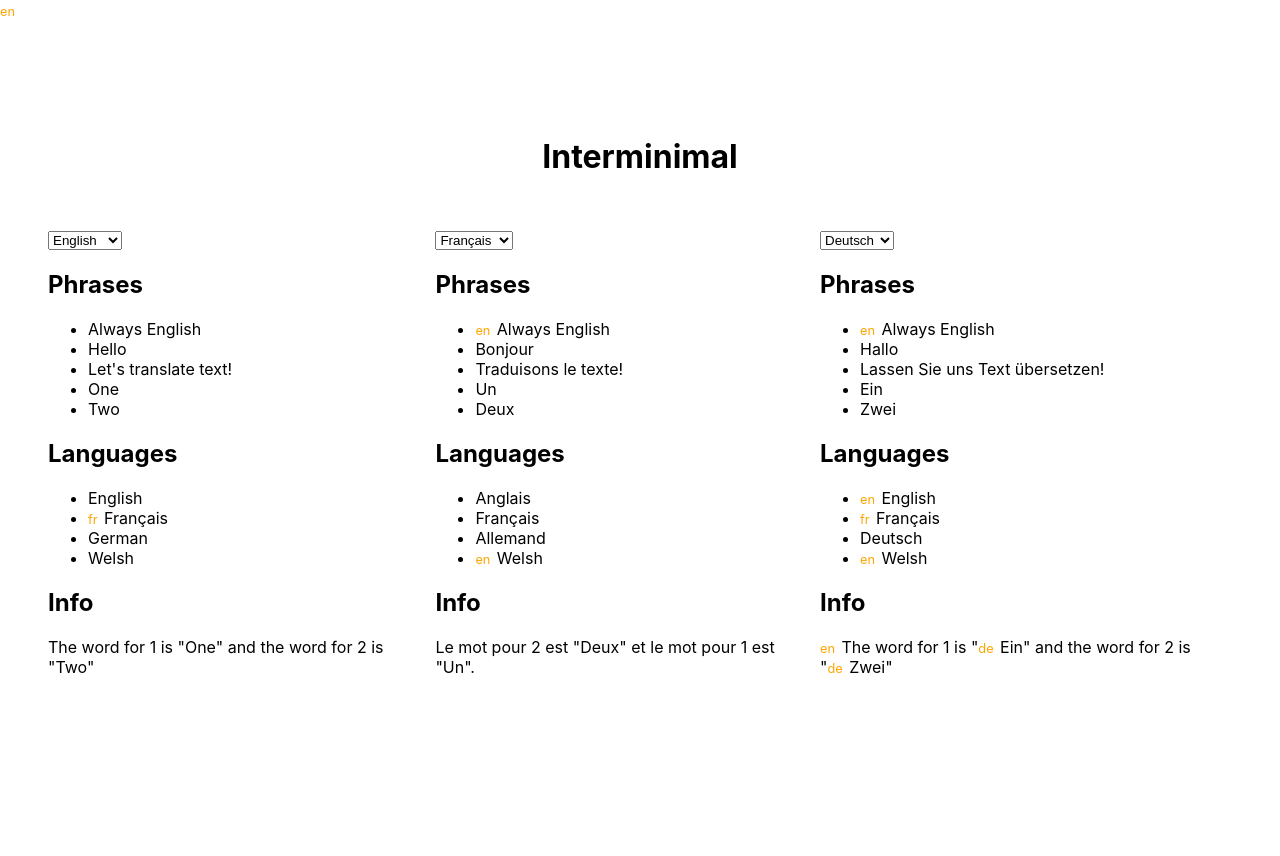
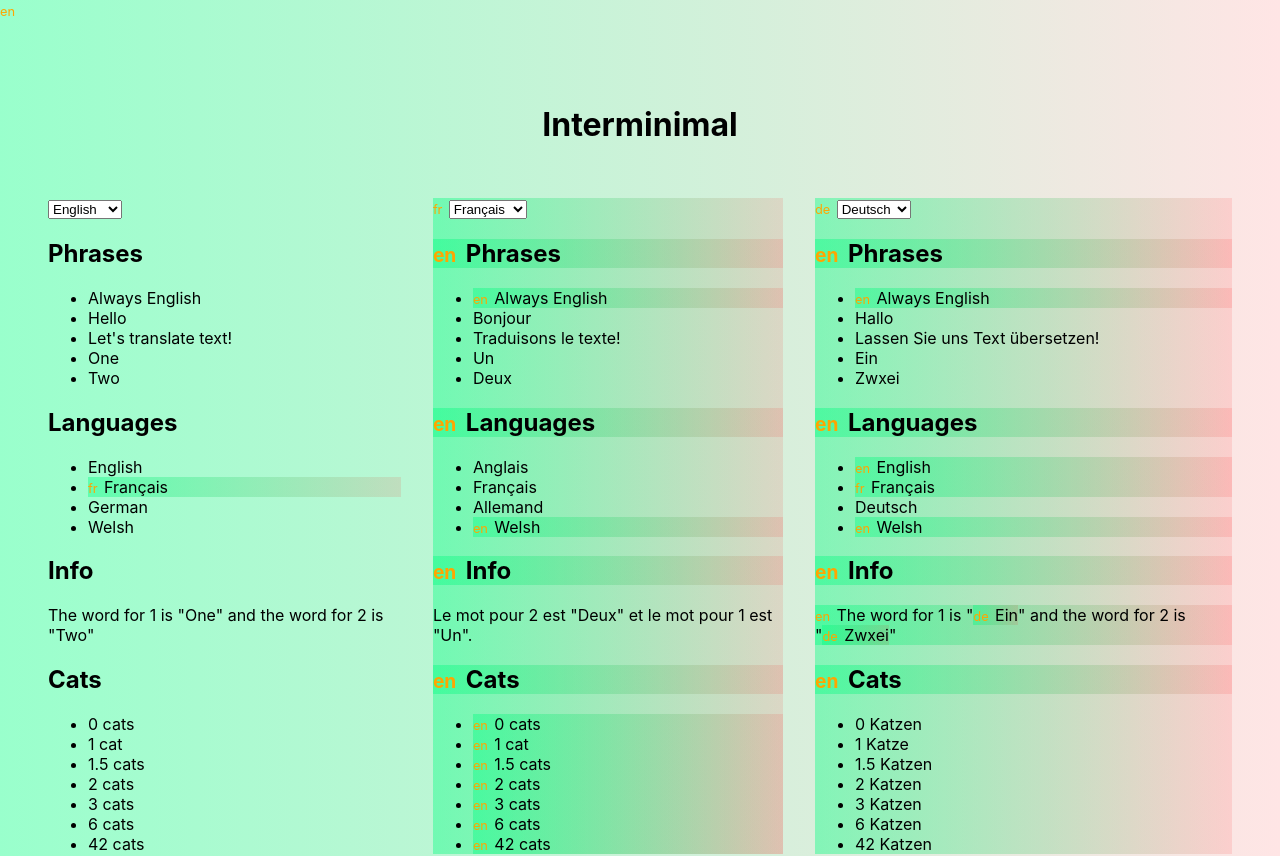
Before and after one commit to BBCNI/Interminimal, a Next.js app: page / in a window 1280 px wide. Shown: the top 856 px of the page. Before the commit the page ends 820 px from the top, so only its background shows below. Built offline with nearby package versions, Linux system fonts and the light colour scheme.

Commit message:
Correct lang tags.

```diff
--- a/lib/interminimal.tsx
+++ b/lib/interminimal.tsx
@@ -8,11 +8,16 @@ import {
   Children,
   useContext,
   Fragment,
-  cloneElement
+  cloneElement,
+  isValidElement
 } from "react";
 
+export interface TPluralType {
+  readonly [key: string]: string;
+}
+
 export interface TDictType {
-  readonly [key: string]: string;
+  readonly [key: string]: string | TPluralType;
 }
 
 export interface TTranslationType {
@@ -95,9 +100,19 @@ export class TString {
     return new this({ [lang]: str }, lang);
   }
 
-  toString() {
-    if (!this.lang) throw new Error(`Can't render with undefined lang`);
-    return this.dict[this.lang];
+  toString(count?: number): string {
+    if (!this.lang) throw new Error(`Can't translate with undefined lang`);
+    const ttx = this.dict[this.lang];
+
+    // Plurals?
+    if (typeof ttx === "object") {
+      const plur = new Intl.PluralRules(this.lang).select(count ?? 1);
+      if (!(plur in ttx))
+        throw new Error(`Can't map plural ${plur} for ${count}`);
+      return ttx[plur];
+    }
+
+    return ttx as string;
   }
 
   toLang(langs: string | string[]): TString {
@@ -109,7 +124,7 @@ export class TString {
     }
     if (this.lang) return this;
     const fallback = Object.keys(this.dict)[0];
-    if (!fallback) throw new Error(`No translations available in any language`);
+    if (!fallback) throw new Error(`No translations available`);
     return new TString(this.dict, fallback);
   }
 }
@@ -136,7 +151,7 @@ export const Translate: ComponentType<{
 }> = ({ children, as = "div", ...props }) => {
   const ctx = useTranslation();
   return (
-    <TText as={as} lang={ctx.lang || ctx.defaultLang}>
+    <TText as={as} lang={props.lang || ctx.defaultLang}>
       <TContext.Provider value={ctx.derive(props)}>
         {children}
       </TContext.Provider>
@@ -158,6 +173,7 @@ export const TText: ComponentType<{
   [key: string]: any;
 }> = ({ children, lang, as, ...props }) => {
   const ctx = useTranslation();
+  console.log(ctx);
   const curLang = ctx.ambient || ctx.lang;
 
   if (lang !== curLang)
@@ -174,6 +190,8 @@ export const TText: ComponentType<{
     </As>
   );
 };
+
+const clone = (elt: any) => (isValidElement(elt) ? cloneElement(elt) : elt);
 
 export const TFormat: ComponentType<{
   format: string;
@@ -212,7 +230,7 @@ export const TFormat: ComponentType<{
         throw new Error(`Already using arg %${idx}`);
 
       avail.delete(idx);
-      out.push(cloneElement(params[idx - 1]));
+      out.push(clone(params[idx - 1]));
     }
   }
 
@@ -225,6 +243,7 @@ interface TProps {
   children?: ReactNode;
   tag?: string;
   text?: TextPropType;
+  count?: number;
   as?: AsType;
   [key: string]: any;
 }
@@ -233,6 +252,7 @@ export const T: ComponentType<TProps> = ({
   children,
   tag,
   text,
+  count,
   as = "span",
   ...props
 }) => {
@@ -243,13 +263,13 @@ export const T: ComponentType<TProps> = ({
   if (children)
     return (
       <TText as={as} lang={lang} {...props}>
-        <TFormat format={ts.toString()}>{children}</TFormat>
+        <TFormat format={ts.toString(count)}>{children}</TFormat>
       </TText>
     );
 
   return (
     <TText as={as} lang={lang} {...props}>
-      {ts.toString()}
+      {ts.toString(count)}
     </TText>
   );
 };
--- a/pages/index.tsx
+++ b/pages/index.tsx
@@ -3,6 +3,7 @@ import Head from "next/head";
 import { ChangeEvent, ComponentType, useState } from "react";
 import { T, TDictType, Translate } from "../lib/interminimal";
 import styles from "../styles/Home.module.css";
+import range from "lodash/range";
 
 interface PageProps {
   greeting: TDictType;
@@ -22,6 +23,7 @@ export async function getServerSideProps() {
         cy: "Gadewch i ni gyfieithu testun!"
       },
       info: {
+        // Demo substitution
         en: 'The word for 1 is "%1" and the word for 2 is "%2"',
         fr: 'Le mot pour 2 est "%2" et le mot pour 1 est "%1".'
       }
@@ -31,12 +33,27 @@ export async function getServerSideProps() {
 
 // Translation dictionary
 const translation = {
+  // Numbers
   one: { en: "One", fr: "Un", de: "Ein", cy: "Un" },
-  two: { en: "Two", fr: "Deux", de: "Zwei", cy: "Dwy" },
+  two: { en: "Two", fr: "Deux", de: "Zwxei", cy: "Dwy" },
+  // Langugae names
   en: { en: "English", fr: "Anglais" },
   fr: { fr: "Français" },
   de: { en: "German", fr: "Allemand", de: "Deutsch" },
-  cy: { en: "Welsh", cy: "Cymraeg" }
+  cy: { en: "Welsh", cy: "Cymraeg" },
+  // Plurals
+  cat: {
+    en: { one: "%1 cat", other: "%1 cats" },
+    de: { one: "%1 Katze", other: "%1 Katzen" },
+    cy: {
+      zero: "%1 cathod",
+      one: "%1 gath",
+      two: "%1 gath",
+      few: "%1 cath",
+      many: "%1 chath",
+      other: "%1 cath"
+    }
+  }
 };
 
 const Block: ComponentType<PageProps & { lang: string }> = ({
@@ -53,16 +70,17 @@ const Block: ComponentType<PageProps & { lang: string }> = ({
   };
 
   const langs = ["en", "fr", "de", "cy"];
+  const counts = [0, 1, 1.5, 2, 3, 6, 42];
 
   return (
     <div>
       <Translate lang={curLang}>
         <select value={curLang} onChange={onChange}>
           {langs.map(lang => (
-            <T key={lang} as="option" value={lang} tag={lang} />
+            <T as="option" key={lang} value={lang} tag={lang} />
           ))}
         </select>
-        <h2>Phrases</h2>
+        <T as="h2" text="Phrases" />
         <ul>
           <T as="li" text="Always English" />
           <T as="li" text={greeting} />
@@ -70,17 +88,25 @@ const Block: ComponentType<PageProps & { lang: string }> = ({
           <T as="li" tag="one" />
           <T as="li" tag="two" />
         </ul>
-        <h2>Languages</h2>
+        <T as="h2" text="Languages" />
         <ul>
           {langs.map(lang => (
             <T key={lang} as="li" tag={lang} />
           ))}
         </ul>
-        <h2>Info</h2>
+        <T as="h2" text="Info" />
         <T as="p" text={info}>
-          <T key="1" tag="one" />
-          <T key="2" tag="two" />
+          <T tag="one" />
+          <T tag="two" />
         </T>
+        <T as="h2" text="Cats" />
+        <ul>
+          {counts.map((n, i) => (
+            <T as="li" key={i} tag="cat" count={n}>
+              {String(n)}
+            </T>
+          ))}
+        </ul>
       </Translate>
     </div>
   );
--- a/styles/globals.css
+++ b/styles/globals.css
@@ -21,3 +21,11 @@ a {
   color: orange;
   font-size: 0.8em;
 }
+
+[lang] {
+  background: linear-gradient(
+    90deg,
+    rgba(0, 255, 128, 0.4),
+    rgba(255, 0, 0, 0.1)
+  );
+}
```
